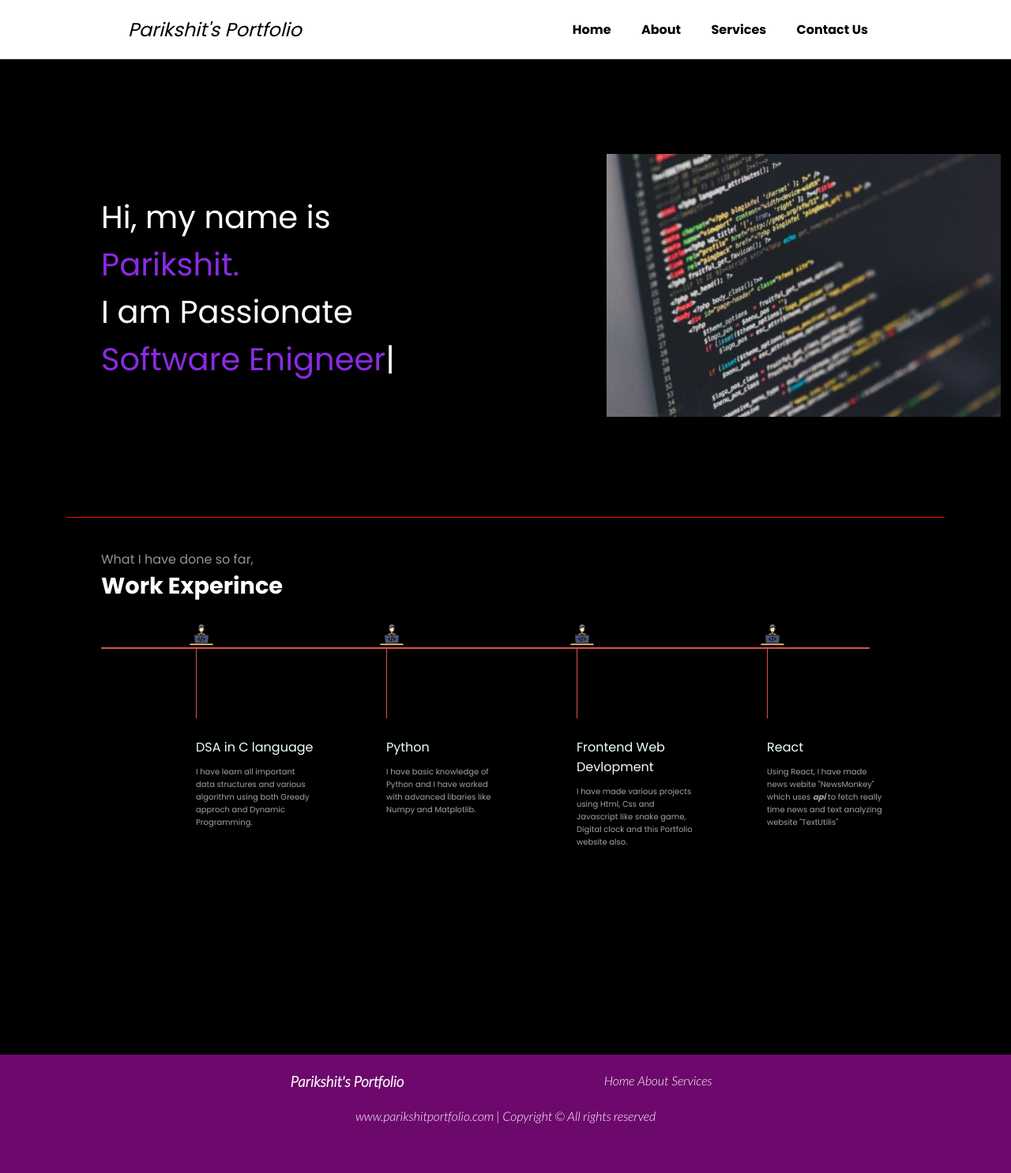
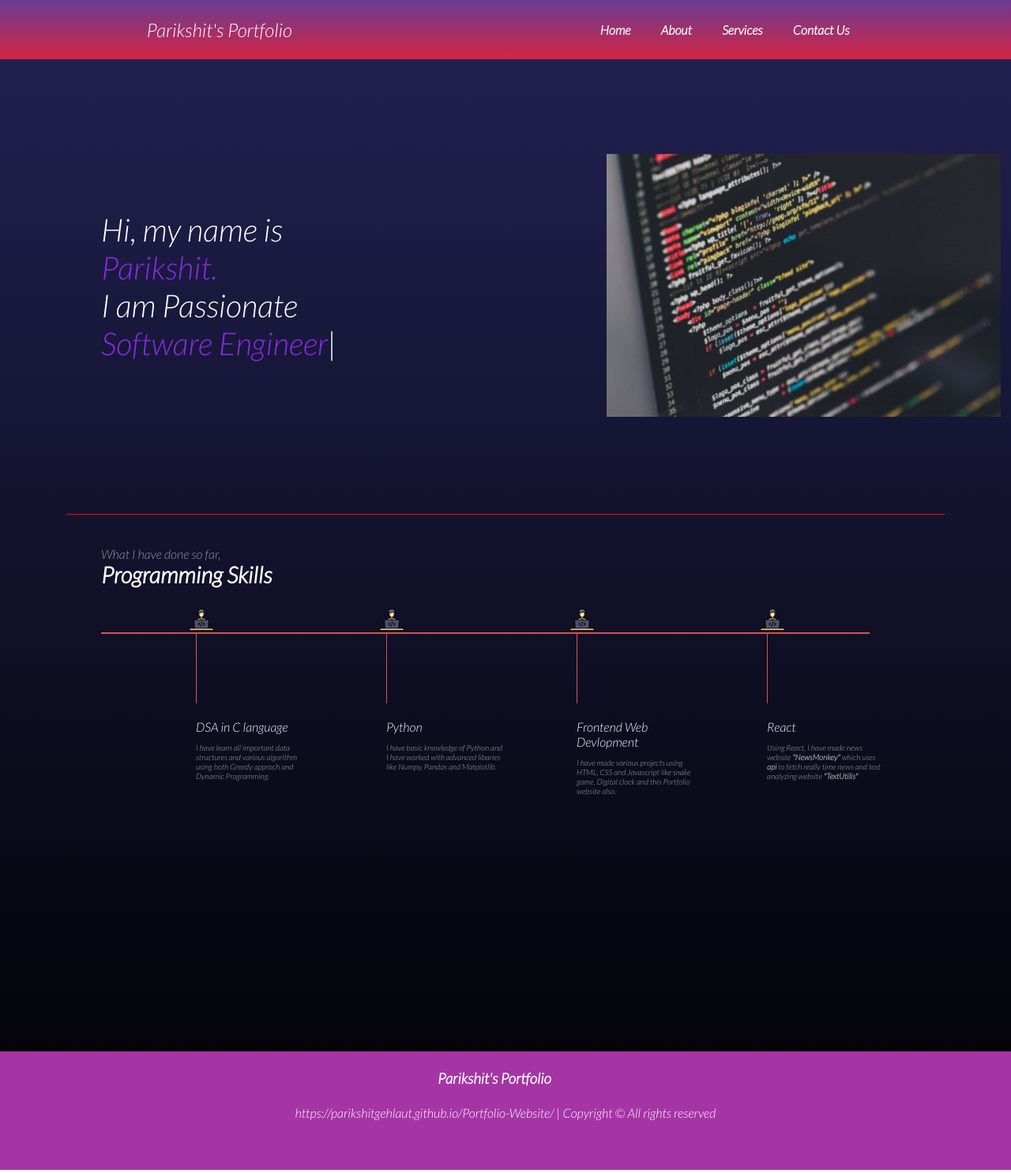
Before and after one commit to ParikshitGehlaut/Portfolio-Website, a plain HTML site: page index.html in a window 1280 px wide. Shown: the whole page at 79% size. Drawn offline with nearby package versions, Linux system fonts and the light colour scheme.

Commit message:
commiting all changes

```diff
--- a/index.html
+++ b/index.html
@@ -50,17 +50,17 @@
           <span id="element"></span>
         </div>
         <div class="rightSection">
-          <img src="bg.png" alt="" />
+          <img src="bg.png" alt="Developer image" />
         </div>
       </section>
       <hr />
       <section class="secondSection">
         <span class="text-silver">What I have done so far,</span>
-        <h1>Work Experince</h1>
+        <h1>Programming Skills</h1>
 
         <div class="box">
           <div class="vertical">
-            <img class="image-top" src="developer.png" alt="" />
+            <img class="image-top" src="developer.png" alt="developer png" />
             <div class="vertical-title">DSA in C language</div>
             <div class="vertical-desc">
               I have learn all important data structures and various algorithm
@@ -72,14 +72,14 @@
             <div class="vertical-title">Python</div>
             <div class="vertical-desc">
               I have basic knowledge of Python and I have worked with advanced
-              libaries like Numpy and Matplotlib.
+              libaries like Numpy, Pandas and Matplotlib.
             </div>
           </div>
           <div class="vertical">
             <img class="image-top" src="developer.png" alt="" />
             <div class="vertical-title">Frontend Web Devlopment</div>
             <div class="vertical-desc">
-              I have made various projects using Html, Css and Javascript like
+              I have made various projects using HTML, CSS and Javascript like
               snake game, Digital clock and this Portfolio website also.
             </div>
           </div>
@@ -87,9 +87,9 @@
             <img class="image-top" src="developer.png" alt="" />
             <div class="vertical-title">React</div>
             <div class="vertical-desc">
-              Using React, I have made news webite "NewsMonkey" which uses
-              <i><b>api</b></i> to fetch really time news and text analyzing
-              website "TextUtilis"
+              Using React, I have made news website <b>"NewsMonkey"</b> which
+              uses <i><b>api</b></i> to fetch really time news and text
+              analyzing website <b> "TextUtilis"</b>
             </div>
           </div>
         </div>
@@ -101,22 +101,16 @@
         <div class="footer-first">
           <h3>Parikshit's Portfolio</h3>
         </div>
-        <div class="footer-second">
-          <ul>
-            <li><i>Home</i></li>
-            <li><i>About</i></li>
-            <li><i>Services</i></li>
-          </ul>
-        </div>
       </div>
       <div class="footer-center">
-        www.parikshitportfolio.com | Copyright &#169; All rights reserved
+        https://parikshitgehlaut.github.io/Portfolio-Website/ | Copyright &#169;
+        All rights reserved
       </div>
     </footer>
     <script src="https://unpkg.com/typed.js@2.0.16/dist/typed.umd.js"></script>
     <script>
       var typed = new Typed("#element", {
-        strings: ["Web Developer", "Software Enigneer"],
+        strings: ["Web Developer", "Software Engineer"],
         typeSpeed: 40,
       });
     </script>
--- a/style.css
+++ b/style.css
@@ -1,12 +1,15 @@
+
+  @import url('https://fonts.googleapis.com/css2?family=Lato:ital,wght@1,300&display=swap');
 * {
     margin: 0;
     padding: 0;
   }
 
   body {
-    background-color: black;
+    /* background-color: black; */
+    background: linear-gradient(rgb(34, 34, 84),black);
     color: white;
-    font-family: "Poppins", sans-serif;
+    font-family: "Lato", sans-serif;
   }
 
   nav {
@@ -14,9 +17,14 @@
     align-items: center;
     justify-content: space-around;
     height: 75px;
-    background-color: white;
-    color: black;
+    /* background-color: rgb(78, 9, 78); */
+    background: linear-gradient(rgb(105, 60, 147),rgb(212, 37, 67));
+    color: white;
   }
+
+nav .left{
+  cursor: pointer;
+}
 
   nav ul {
     display: flex;
@@ -30,11 +38,11 @@
 
   nav ul li a {
     text-decoration: none;
-    color: black;
+    color: white;
   }
 
   nav ul li a:hover {
-    color: rgb(206, 69, 81);
+    color: rgb(83, 69, 151);
     font-style: italic;
   }
 
@@ -135,14 +143,14 @@
   }
 
   footer {
-    background-color: rgb(109, 8, 109);
+    background-color: rgb(165, 53, 165);
     font-family: "Lato", sans-serif;
     height: 150px;
   }
 
   .footer {
     display: flex;
-    padding: 23px 122px;
+    padding: 23px 100px;
     justify-content: space-evenly;
   }
 
@@ -159,8 +167,50 @@
     width: 150px;
   }
 
+  footer .footer-first{
+    width: 172px;
+  }
   footer .footer-center {
     display: flex;
     align-items: center;
     justify-content: center;
   }
+
+  @media screen and (max-width: 1130px){
+    body{
+      /* background-color: red; */
+    }
+    nav{
+      flex-direction: column;
+    }
+    .firstSection{
+      flex-direction: column-reverse;
+    }
+    .box{
+      flex-direction: column;
+    }
+    .secondSection .vertical{
+      height: unset;
+    }
+    .vertical-desc, .vertical-title{
+      left: 45px;
+    }
+    .vertical-title{
+      top: -28px;
+    }
+    .vertical-desc{
+      top: -24px;
+    }
+
+    .secondSection .box{
+      width: 50vw;
+    }
+    .image-top{
+      top: 3px;
+      left: 8px;
+    }
+
+    footer{
+      display: none;
+    }
+  }
```
